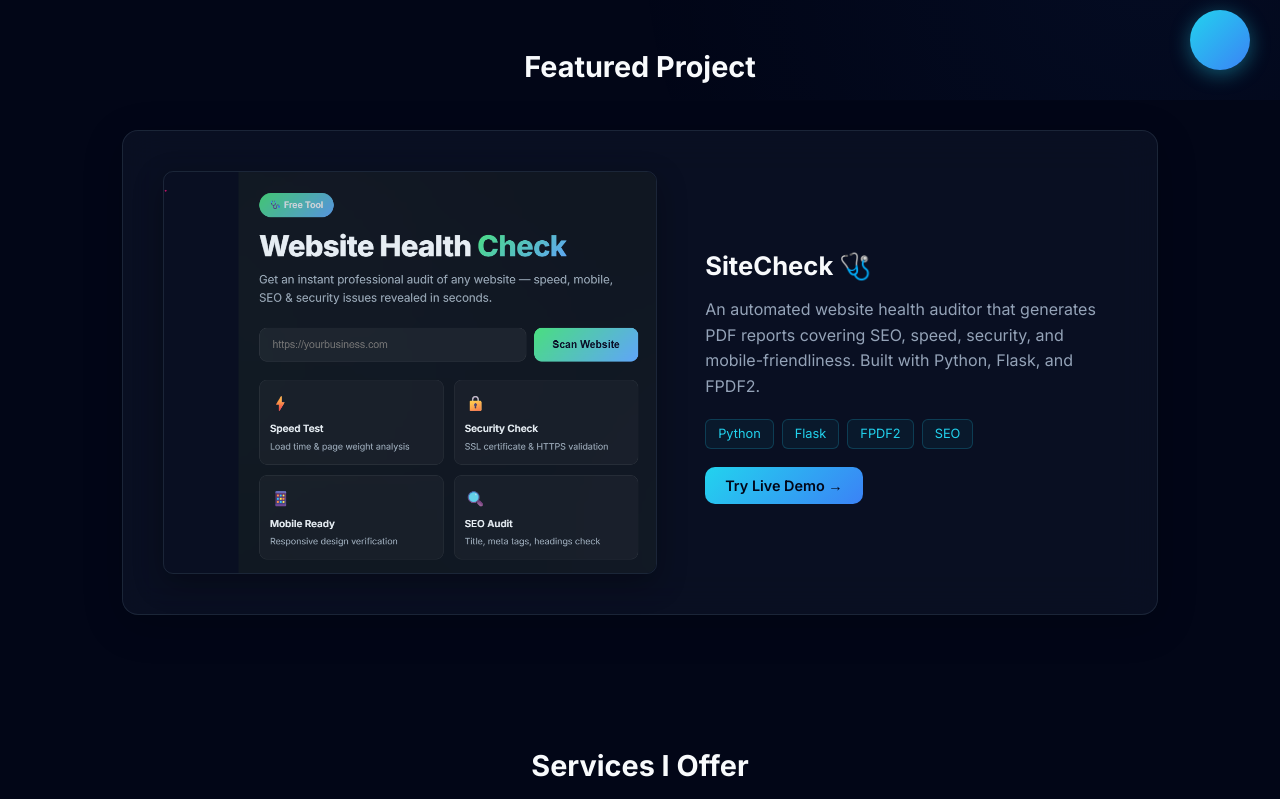
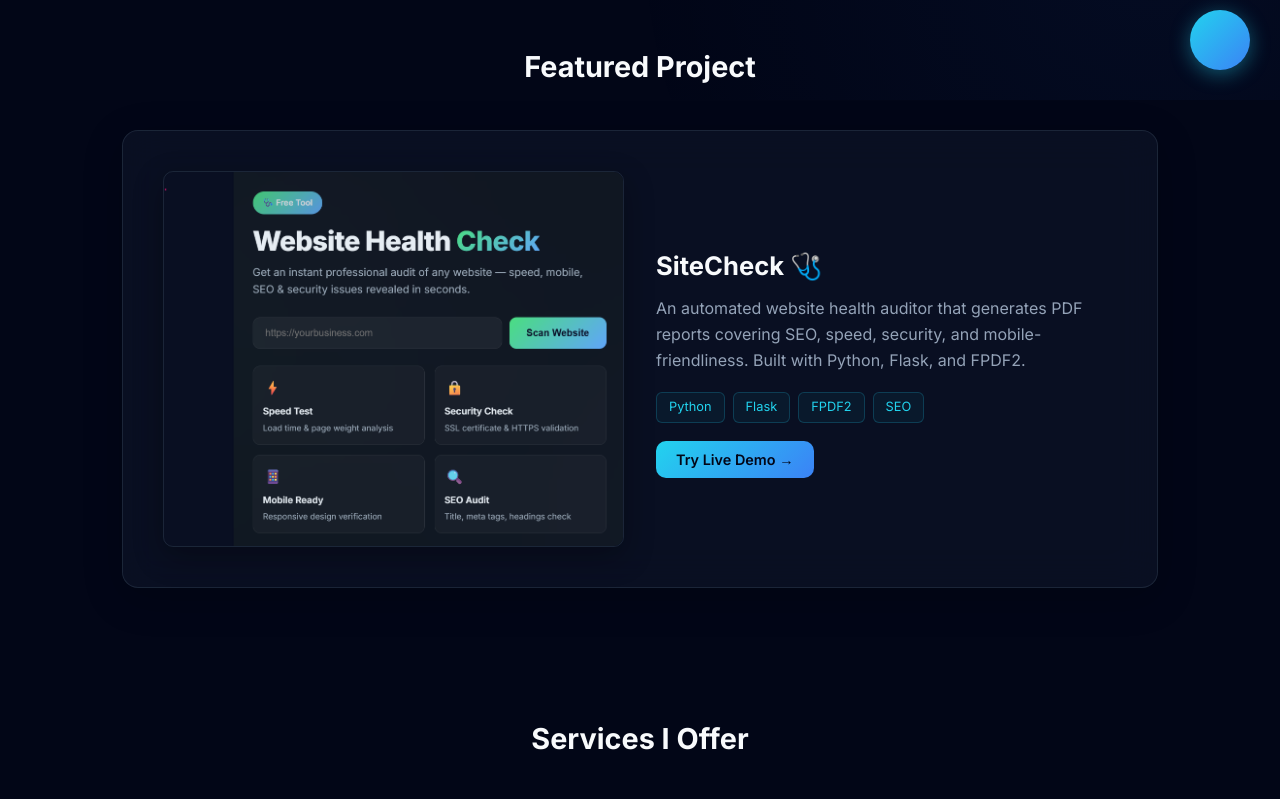
Before and after one commit to imnick009/nikhilbuilds-portfolio, a plain HTML site: page index.html in a window 1280 px wide. Shown: the part 700-1499 px from the top of the page. Drawn offline with Linux system fonts and the light colour scheme.

Commit message:
Update index.html

```diff
--- a/index.html
+++ b/index.html
@@ -88,19 +88,18 @@
         .section { padding: 4rem 2rem; max-width: 1100px; margin: 0 auto; }
         .section-title { font-size: 1.8rem; font-weight: 700; margin-bottom: 2.5rem; text-align: center; }
 
-       .project-card {
+.project-card {
     background: var(--panel); backdrop-filter: blur(20px);
     border: 1px solid var(--line); border-radius: 16px;
-    padding: 2.5rem; display: grid; grid-template-columns: 1.2fr 1fr; gap: 3rem; align-items: center;
+    padding: 2.5rem; display: grid; grid-template-columns: 1fr 1fr; gap: 2rem; align-items: center;
     box-shadow: 0 10px 40px rgba(0,0,0,0.2);
 }
 .project-img {
-    display: flex; justify-content: center; align-items: center;
+    display: flex; justify-content: flex-start; align-items: center;
 }
 .project-img img {
-    width: 100%; max-width: 500px; border-radius: 10px;
+    width: 100%; border-radius: 10px;
     box-shadow: 0 10px 30px rgba(0,0,0,0.3); border: 1px solid var(--line);
-    object-fit: cover;
 }
         @media(max-width: 768px) { .project-card { grid-template-columns: 1fr; padding: 1.5rem; } }
         .project-img img { width: 100%; border-radius: 10px; box-shadow: 0 10px 30px rgba(0,0,0,0.3); border: 1px solid var(--line); }
```
